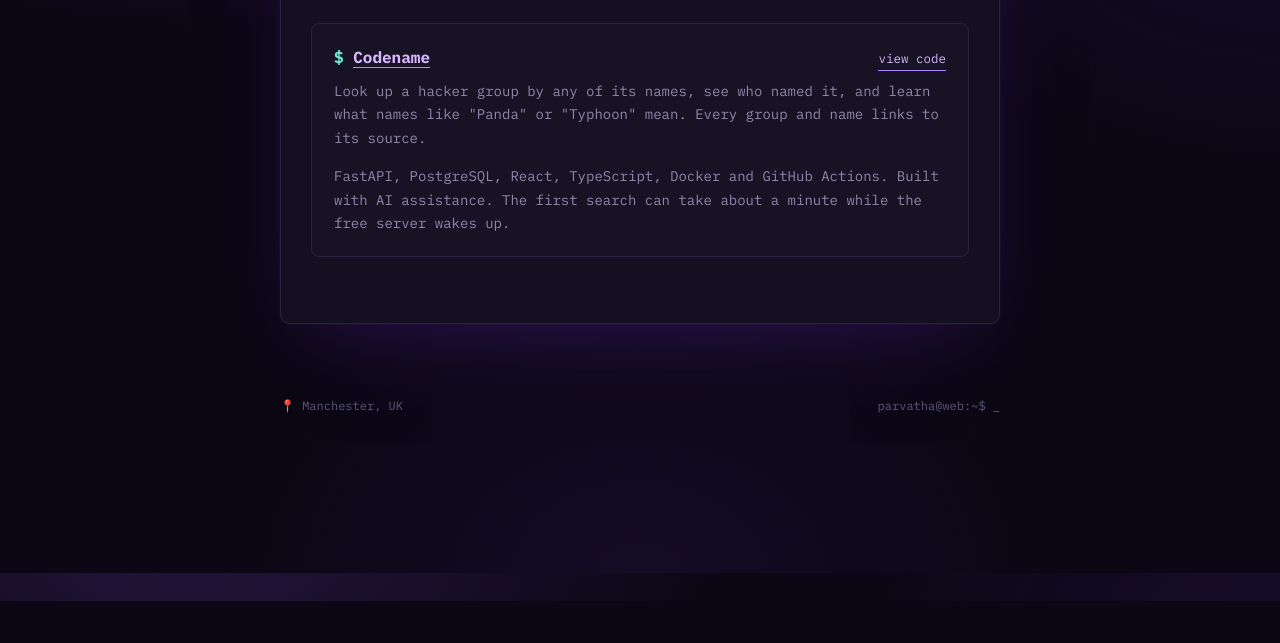
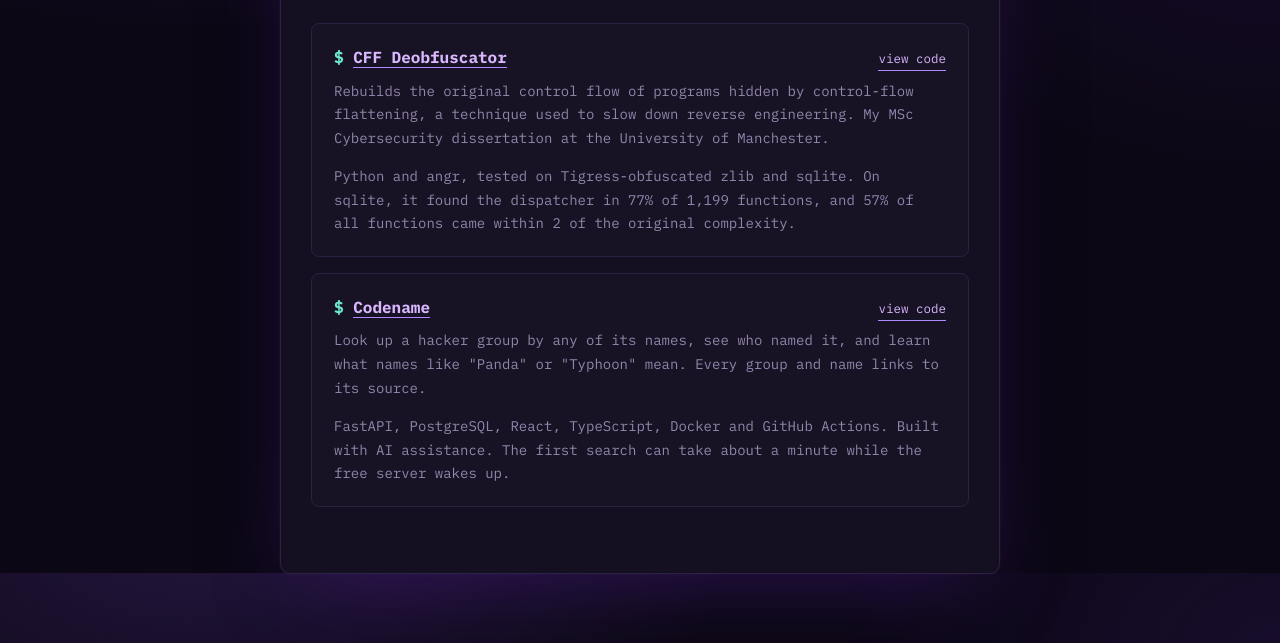
Before and after one commit to parvathaa/PersonalWebsite, a plain HTML site: page projects.html in a window 1280 px wide. Shown: the part 227-870 px from the top of the page. Before the commit the page ends 828 px from the top, so only its background shows below. Drawn offline with Linux system fonts and the light colour scheme.

Commit message:
Add CFF Deobfuscator to projects
Co-Authored-By: Claude Opus 5.5 <noreply@anthropic.com>

```diff
--- a/projects.html
+++ b/projects.html
@@ -33,6 +33,15 @@
         <section>
           <div class="card">
             <div class="card-head">
+              <h2><a href="https://github.com/parvathaa/cff-deobfuscator" target="_blank" rel="noopener">CFF Deobfuscator</a></h2>
+              <a class="repo-link" href="https://github.com/parvathaa/cff-deobfuscator" target="_blank" rel="noopener">view code</a>
+            </div>
+            <p>Rebuilds the original control flow of programs hidden by control-flow flattening, a technique used to slow down reverse engineering. My MSc Cybersecurity dissertation at the University of Manchester.</p>
+            <p>Python and angr, tested on Tigress-obfuscated zlib and sqlite. On sqlite, it found the dispatcher in 77% of 1,199 functions, and 57% of all functions came within 2 of the original complexity.</p>
+          </div>
+
+          <div class="card">
+            <div class="card-head">
               <h2><a href="https://codename-lookup.netlify.app" target="_blank" rel="noopener">Codename</a></h2>
               <a class="repo-link" href="https://github.com/parvathaa/codename" target="_blank" rel="noopener">view code</a>
             </div>
```
